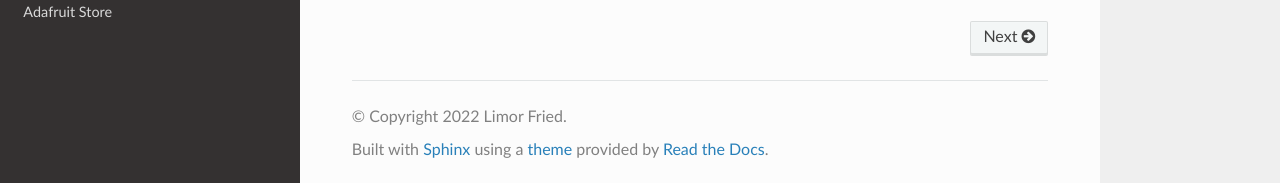
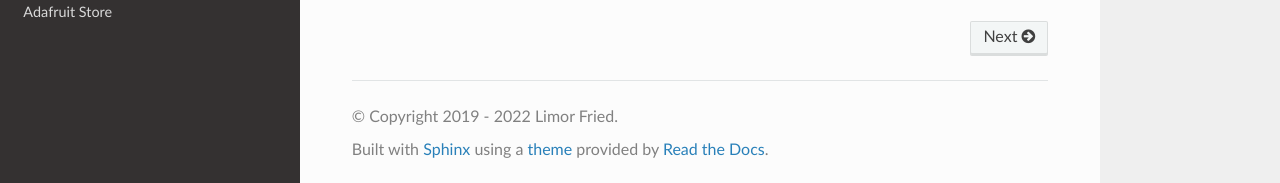
Before and after one commit to adafruit/Adafruit_CircuitPython_PyPortal, a Sphinx documentation site: the page built from docs/index.rst, in a window 1280 px wide and 900 px high, scrolled down 987 px. Shown: the part 714-897 px from the top of the window. Built offline with Sphinx 7.4.7 and the Read the Docs theme 2.0.0, drawn with Linux system fonts in a browser that asks for light colours; some of the changed lines change nothing that is shown.

Commit message:
Use year duration range for copyright attribution

```diff
--- a/docs/conf.py
+++ b/docs/conf.py
@@ -70,8 +70,14 @@
 
 # General information about the project.
 project = "Adafruit PyPortal Library"
+creation_year = "2019"
 current_year = str(datetime.datetime.now().year)
-copyright = current_year + " Limor Fried"
+year_duration = (
+    current_year
+    if current_year == creation_year
+    else creation_year + " - " + current_year
+)
+copyright = year_duration + " Limor Fried"
 author = "Limor Fried"
 
 # The version info for the project you're documenting, acts as replacement for
```
